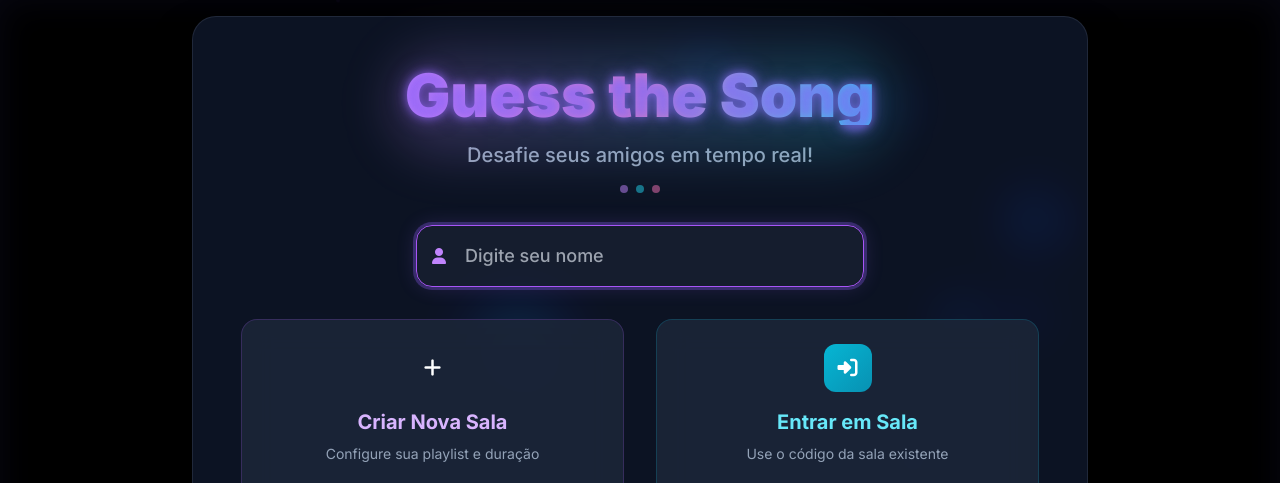
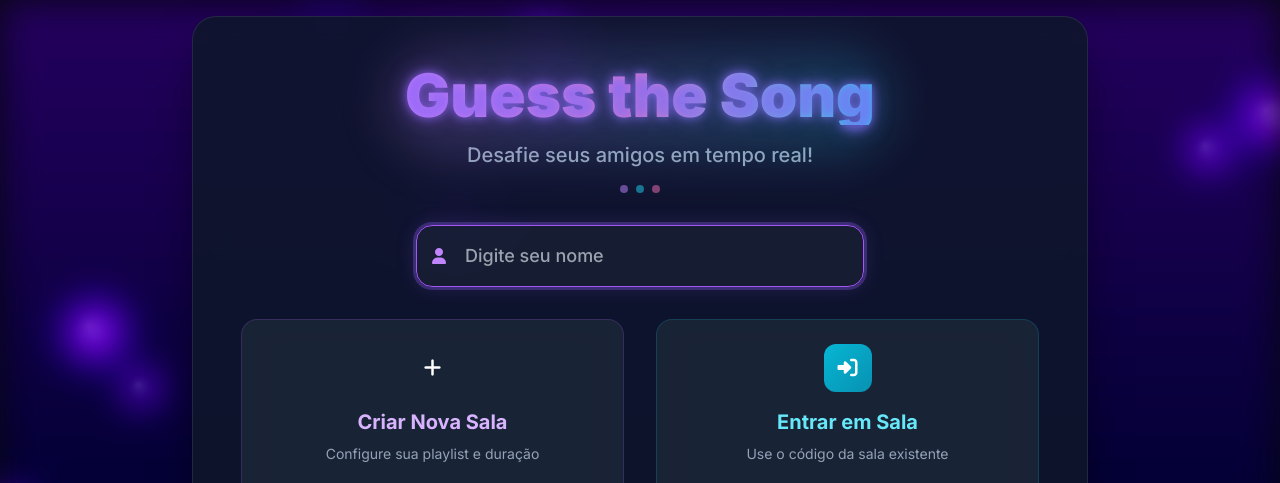
Before and after one commit to Revocable/GuessSong, a plain HTML site: page client/public/index.html in a window 1280 px wide. Shown: the top 483 px of the page. Drawn offline with nearby package versions, Linux system fonts and the light colour scheme; animation ran at ten frames a second.

Commit message:
feat: Enhance lava lamp animation and audio visualization with dynamic particle effects

```diff
--- a/client/public/index.html
+++ b/client/public/index.html
@@ -544,7 +544,8 @@
     </div>
 
     <script>
-        // Lava Lamp Background Script
+        document.addEventListener('DOMContentLoaded', () => {
+            // --- LAVA LAMP & AUDIO VISUALIZATION SETUP ---
             const scene = document.getElementById('scene');
             const crisp = document.getElementById('crisp');
             const ctx = scene.getContext('2d', { alpha: true });
@@ -564,7 +565,6 @@
             window.addEventListener('resize', resizeLavaBackground);
             resizeLavaBackground();
 
-        // Lava Lamp Metaballs
             const NUM = 15;
             const blobs = [];
             for (let i = 0; i < NUM; i++) {
@@ -587,61 +587,55 @@
                 const dt = Math.min(0.05, (now - last) / 1000);
                 last = now;
 
-            // Clear canvases
+                const intensity = getAudioIntensity(); // This will now correctly call the function
+                const scaleFactor = 1 + intensity * 1.2;
+                const minScaleFactor = 0.8;
+                const effectiveScaleFactor = Math.max(minScaleFactor, scaleFactor);
+
                 ctx.clearRect(0, 0, W, H);
                 ctx2.clearRect(0, 0, W, H);
 
-            // Dark background gradient
                 const bg = ctx.createLinearGradient(0, 0, 0, H);
-            bg.addColorStop(0, '#031021');
-            bg.addColorStop(1, '#000511');
+                bg.addColorStop(0, '#4a0e6c');
+                bg.addColorStop(1, '#2a0845');
                 ctx.fillStyle = bg;
                 ctx.fillRect(0, 0, W, H);
 
-            // Update blobs
                 for (let i = 0; i < blobs.length; i++) {
                     const b = blobs[i];
-
-                // Slow, organic movement
-                b.r = b.baseR * (0.9 + 0.3 * Math.sin(now * 0.001 + i));
-                b.vx += (Math.random() - 0.5) * 0.1;
-                b.vy += (Math.random() - 0.5) * 0.1;
-
-                // Limit velocity
-                b.vx = clamp(b.vx, -2, 2);
-                b.vy = clamp(b.vy, -2, 2);
-
+                    b.r = b.baseR * (0.9 + 0.3 * Math.sin(now * 0.001 + i)) * effectiveScaleFactor;
+                    b.vx += (Math.random() - 0.5) * 0.1 * effectiveScaleFactor;
+                    b.vy += (Math.random() - 0.5) * 0.1 * effectiveScaleFactor;
+                    b.vx = clamp(b.vx, -2 * effectiveScaleFactor, 2 * effectiveScaleFactor);
+                    b.vy = clamp(b.vy, -2 * effectiveScaleFactor, 2 * effectiveScaleFactor);
                     b.x += b.vx * dt * 60;
                     b.y += b.vy * dt * 60;
 
-                // Wrap around edges
                     if (b.x < -b.r) b.x = W + b.r;
                     if (b.x > W + b.r) b.x = -b.r;
                     if (b.y < -b.r) b.y = H + b.r;
                     if (b.y > H + b.r) b.y = -b.r;
                 }
 
-            // Draw blobs with blue gradient
                 for (let i = 0; i < blobs.length; i++) {
                     const bb = blobs[i];
                     const g = ctx.createRadialGradient(bb.x, bb.y, bb.r * 0.05, bb.x, bb.y, bb.r);
-                g.addColorStop(0, `rgba(130,240,255,0.8)`);
-                g.addColorStop(0.3, `rgba(${10 + bb.hueShift},${160 + bb.hueShift},${255 - bb.hueShift},0.6)`);
-                g.addColorStop(0.7, `rgba(6,80,170,0.4)`);
-                g.addColorStop(1, `rgba(2,10,30,0.0)`);
+                    g.addColorStop(0, `rgba(240, 120, 255,${0.8 * effectiveScaleFactor})`);
+                    g.addColorStop(0.3, `rgba(139, 92, 246,${0.6 * effectiveScaleFactor})`);
+                    g.addColorStop(0.7, `rgba(76, 58, 173,${0.4 * effectiveScaleFactor})`);
+                    g.addColorStop(1, `rgba(18, 15, 30,0.0)`);
                     ctx.beginPath();
                     ctx.fillStyle = g;
                     ctx.arc(bb.x, bb.y, bb.r, 0, Math.PI * 2);
                     ctx.fill();
                 }
 
-            // Crisp layer for highlights
                 for (let i = 0; i < blobs.length; i++) {
                     const b = blobs[i];
                     const radius = b.r * 0.5;
                     const g2 = ctx2.createRadialGradient(b.x - b.r * 0.12, b.y - b.r * 0.12, 0, b.x, b.y, radius);
-                g2.addColorStop(0, 'rgba(255,255,255,0.15)');
-                g2.addColorStop(0.3, 'rgba(160,230,255,0.1)');
+                    g2.addColorStop(0, `rgba(255,255,255,${0.15 * effectiveScaleFactor})`);
+                    g2.addColorStop(0.3, `rgba(160,230,255,${0.1 * effectiveScaleFactor})`);
                     g2.addColorStop(1, 'rgba(0,0,0,0.0)');
                     ctx2.beginPath();
                     ctx2.fillStyle = g2;
@@ -649,7 +643,6 @@
                     ctx2.fill();
                 }
 
-            // Blob interactions
                 for (let i = 0; i < blobs.length; i++) {
                     for (let j = i + 1; j < blobs.length; j++) {
                         const A = blobs[i], B = blobs[j];
@@ -669,15 +662,15 @@
                         }
                     }
                 }
+                updateParticles(intensity);
             }
 
-        // Start lava lamp animation
             requestAnimationFrame(animateLavaBackground);
 
-        // Create animated particles (reduced count)
+            let particles = [];
             function createParticles() {
                 const particlesContainer = document.getElementById('particles');
-            const particleCount = 8; // Reduced from 20
+                const particleCount = 8;
 
                 for (let i = 0; i < particleCount; i++) {
                     const particle = document.createElement('div');
@@ -687,14 +680,22 @@
                     particle.style.animationDuration = (Math.random() * 3 + 5) + 's';
                     particle.style.width = particle.style.height = (Math.random() * 3 + 1) + 'px';
                     particlesContainer.appendChild(particle);
+                    particles.push(particle);
                 }
             }
 
+            function updateParticles(intensity) {
+                particles.forEach(particle => {
+                    const size = (Math.random() * 3 + 1) * (1 + intensity * 2);
+                    particle.style.width = particle.style.height = size + 'px';
+                    particle.style.opacity = 0.2 + intensity * 0.8;
+                    const speed = (Math.random() * 3 + 5) / (1 + intensity * 0.5);
+                    particle.style.animationDuration = speed + 's';
+                });
+            }
+
             createParticles();
-    </script>
 
-    <script>
-        document.addEventListener('DOMContentLoaded', () => {
             // --- DOM Elements ---
             const loadingOverlay = document.getElementById('loading-overlay');
             const loadingMessage = document.getElementById('loading-message');
@@ -742,21 +743,53 @@
             const playAgainNewPlaylistBtn = document.getElementById('play-again-new-playlist-btn');
             const cancelPlayAgainBtn = document.getElementById('cancel-play-again-btn');
 
-            // New DOM elements for playlist info
             const playlistInfoDisplay = document.getElementById('playlist-info-display');
             const playlistCoverImg = document.getElementById('playlist-cover-img');
             const playlistNameEl = document.getElementById('playlist-name');
             const playlistOwnerEl = document.getElementById('playlist-owner');
 
-            // --- Game State ---
+            // --- Game State & Audio Analysis ---
             let ws = null;
             let username = '';
             let roomId = '';
             let isHost = false;
             let audio = new Audio();
-            audio.volume = 0.5; // Start with 50% volume
+            audio.volume = 0.5;
+            let audioContext = null;
+            let analyser = null;
+            let dataArray = null;
+            let bufferLength = null;
             let systemMessageTimeout;
             let trackTitles = [];
+
+            function setupAudioAnalysis() {
+                if (audioContext) return; // Already set up
+                try {
+                    audioContext = new (window.AudioContext || window.webkitAudioContext)();
+                    const source = audioContext.createMediaElementSource(audio);
+                    analyser = audioContext.createAnalyser();
+                    source.connect(analyser);
+                    analyser.connect(audioContext.destination);
+                    analyser.fftSize = 256;
+                    bufferLength = analyser.frequencyBinCount;
+                    dataArray = new Uint8Array(bufferLength);
+                } catch (e) {
+                    console.error("Web Audio API is not supported or could not be initialized.", e);
+                }
+            }
+
+            let currentAudioIntensity = 0;
+            function getAudioIntensity() {
+                if (analyser && dataArray) {
+                    analyser.getByteFrequencyData(dataArray);
+                    let sum = 0;
+                    for (let i = 0; i < bufferLength; i++) {
+                        sum += dataArray[i];
+                    }
+                    currentAudioIntensity = (sum / bufferLength / 255) || 0;
+                }
+                return currentAudioIntensity;
+            }
 
             // --- UI Helper Functions ---
             function showLoading(message) {
@@ -898,6 +931,11 @@
                 showLoading("Criando sala...");
 
                 try {
+                    setupAudioAnalysis();
+                    if (audioContext && audioContext.state === 'suspended') {
+                        await audioContext.resume();
+                    }
+
                     const response = await fetch('/create-room', {
                         method: 'POST',
                         headers: { 'Content-Type': 'application/json' },
@@ -937,6 +975,12 @@
                     return;
                 }
                 showLoading("Entrando na sala...");
+
+                setupAudioAnalysis();
+                if (audioContext && audioContext.state === 'suspended') {
+                    await audioContext.resume();
+                }
+
                 await connectWebSocket(code);
             }
 
@@ -967,7 +1011,7 @@
 
             function handleWebSocketMessage(data) {
                 console.log("Mensagem recebida:", data);
-                hideLoading(); // Hide loading on any message received
+                hideLoading();
                 switch (data.type) {
                     case 'error':
                         displayError(data.message);
@@ -986,7 +1030,6 @@
                         }
                         showView('lobby-view');
                         updatePlayerList(data.players, playerListLobby, data.host_username);
-                        // Update playlist info
                         if (data.playlist_name) {
                             playlistNameEl.textContent = data.playlist_name;
                             playlistOwnerEl.textContent = `by ${data.playlist_owner_name}`;
@@ -1058,7 +1101,7 @@
                         totalRoundsEl.textContent = data.total_rounds;
 
                         timerBar.style.animation = 'none';
-                        void timerBar.offsetWidth; // Trigger reflow
+                        void timerBar.offsetWidth;
                         timerBar.style.animation = `progress ${data.duration}s linear forwards`;
 
                         audio.src = data.song_url;
@@ -1174,7 +1217,6 @@
             });
 
             guessInput.addEventListener('blur', () => {
-                // Delay hiding so a click on a suggestion can register
                 setTimeout(() => {
                     autocompleteResults.innerHTML = '';
                     autocompleteResults.classList.add('hidden');
@@ -1237,7 +1279,6 @@
                 usernameInput.value = savedUsername;
             }
 
-            // Auto-focus username input
             usernameInput.focus();
         });
     </script>
```
Also changed, not shown: 1 other file. Lines whose indentation alone changed are shown as unchanged.
